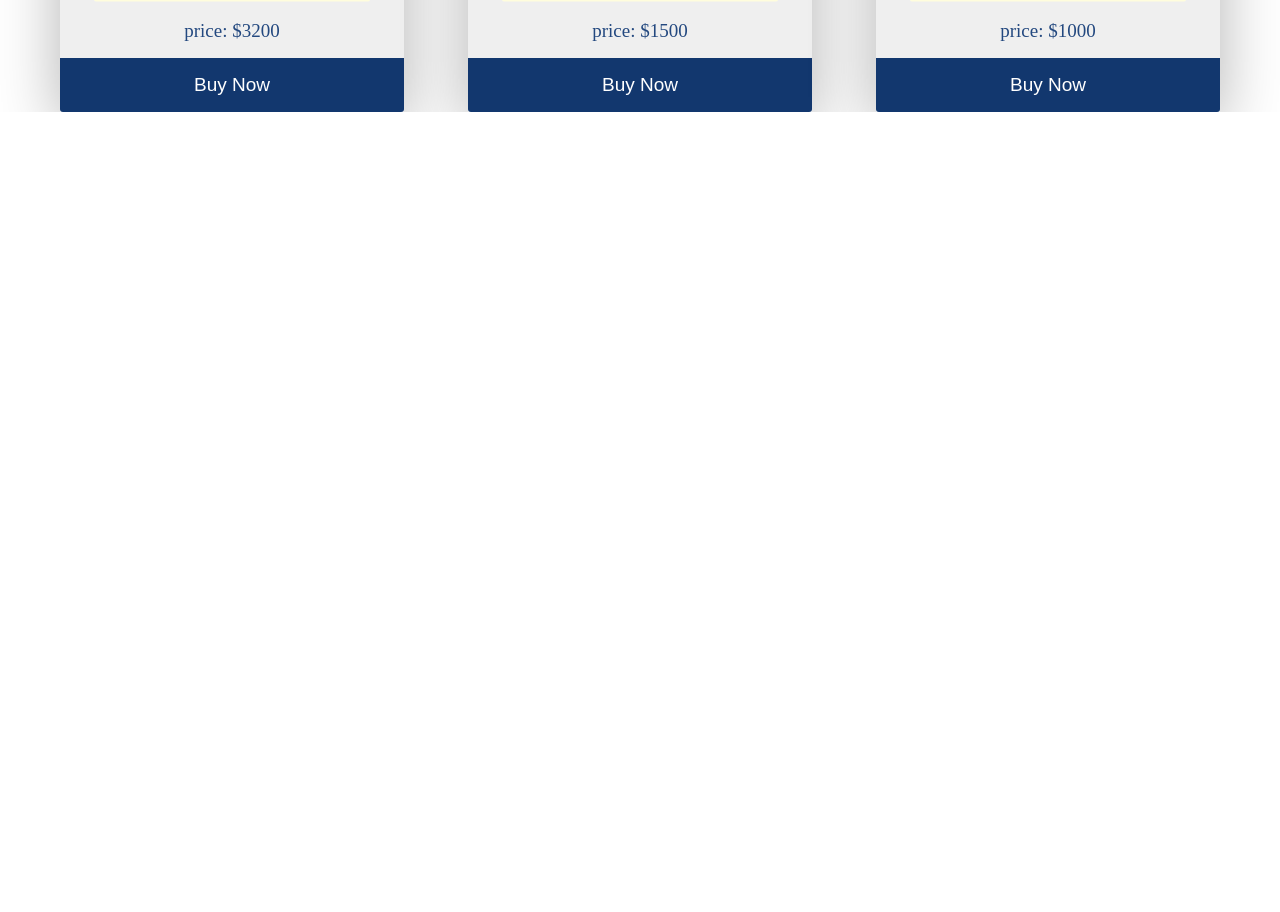
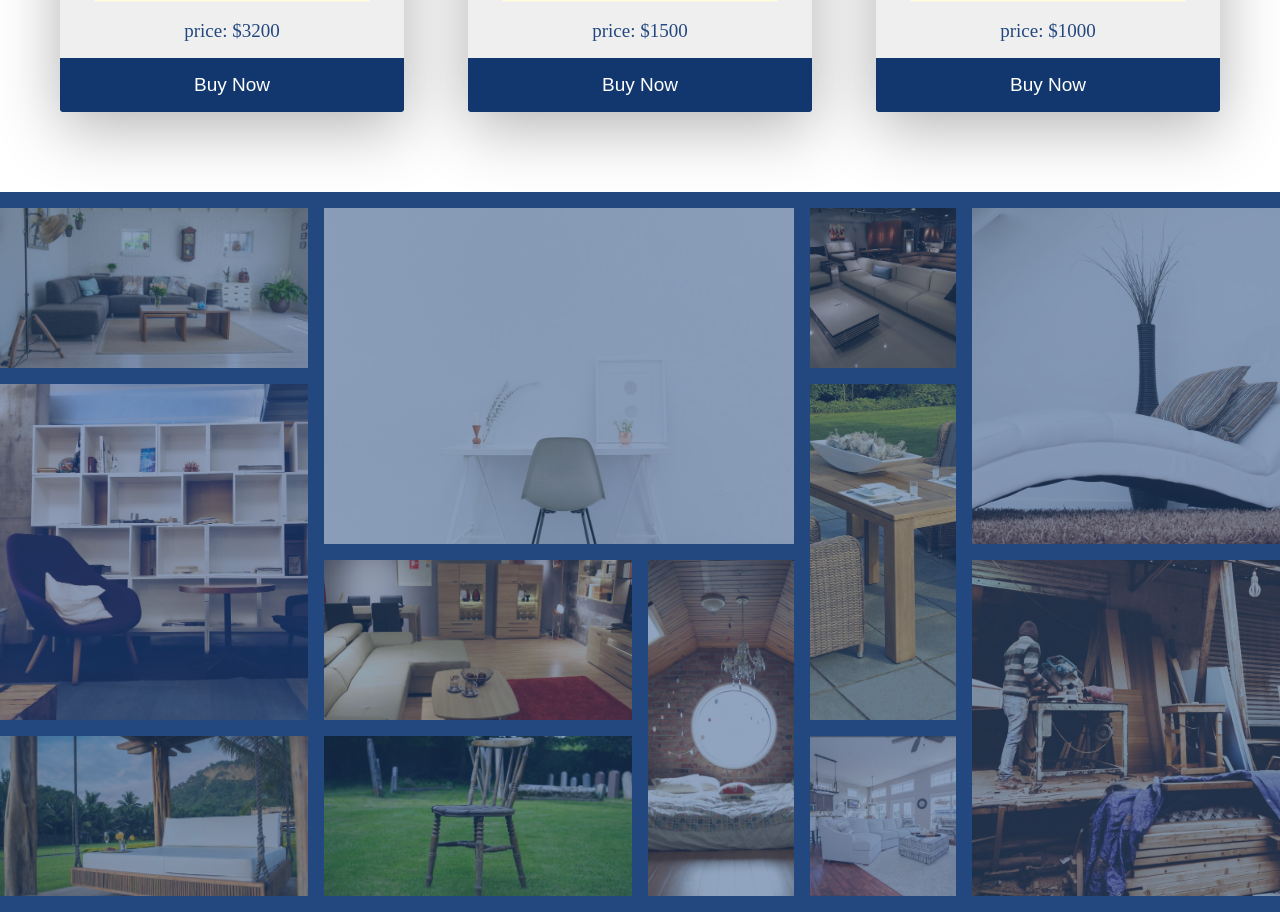
Before and after one commit to BohdanLytvynov/Furniture_Store_Web_Site, an Angular app in the folder furniture-store/: page / in a window 1280 px wide. Shown: the part 2480-3392 px from the top of the page. Before the commit the page ends 2592 px from the top, so only its background shows below. Built offline with nearby package versions, Linux system fonts and the light colour scheme; a web font is replaced by a local one.

Commit message:
gallery finished

```diff
--- /dev/null
+++ b/furniture-store/src/app/gallery/gallery.css
@@ -0,0 +1,81 @@
+.gallery{
+    display: grid;
+    grid-template-columns: repeat(8, minmax(1rem, 1fr));
+    grid-template-rows: repeat(4, 20vh);
+    grid-gap: 1.6rem;
+    margin-top: 6.4rem;
+    background-color: #23487f;
+    padding: 1.6rem 0;
+}
+
+.gallery-img{
+    width: 100%;
+    height: 100%;
+    object-fit: cover;
+    opacity: 0.5;
+    transition: opacity 0.5s;
+}
+
+.gallery-img:hover{
+    opacity: 1;
+}
+
+.img1{
+    grid-column: 1 / 3;
+    grid-row: 1/ 2;
+}
+
+.img2{
+    grid-column: 3 / 6;
+    grid-row: 1/ 3;
+}
+
+.img3{
+    grid-column: 6 / 7;
+    grid-row: 1/ 2;
+}
+
+.img4{
+    grid-column: 7 / 9;
+    grid-row: 1 / 3;
+}
+
+.img5{
+    grid-column: 1 / 3;
+    grid-row: 2 / 4;
+}
+
+.img6{
+    grid-column: 3 / 5;
+    grid-row: 3 / 4;
+}
+
+.img7{
+    grid-column: 6 / 7;
+    grid-row: 2 / 4;
+}
+
+.img8{
+    grid-column: 5 / 6;
+    grid-row: 3 / 5;
+}
+
+.img9{
+    grid-column: 1 / 3;
+    grid-row: 4 / 5;
+}
+
+.img10{
+    grid-column: 3 / 5;
+    grid-row: 4 / 5;
+}
+
+.img11{
+    grid-column: 3 / 5;
+    grid-row: 4 / 5;
+}
+
+.img12{
+    grid-column: 7 / 9;
+    grid-row: 3 / 5;
+}
--- /dev/null
+++ b/furniture-store/src/app/gallery/gallery.html
@@ -0,0 +1,38 @@
+<section class="gallery">
+    <img src="img/gallery-img-1.jpeg"
+    alt="1 image of the Gallery"
+    class="gallery-img img1">
+    <img src="img/gallery-img-2.jpeg"
+    alt="2 image of the Gallery"
+    class="gallery-img img2">
+    <img src="img/gallery-img-3.jpeg"
+    alt="3 image of the Gallery"
+    class="gallery-img img3">
+    <img src="img/gallery-img-4.jpeg"
+    alt="4 image of the Gallery"
+    class="gallery-img img4">
+    <img src="img/gallery-img-5.jpeg"
+    alt="5 image of the Gallery"
+    class="gallery-img img5">
+    <img src="img/gallery-img-6.jpeg"
+    alt="6 image of the Gallery"
+    class="gallery-img img6">
+    <img src="img/gallery-img-7.jpeg"
+    alt="7 image of the Gallery"
+    class="gallery-img img7">
+    <img src="img/gallery-img-8.jpeg"
+    alt="8 image of the Gallery"
+    class="gallery-img img8">
+    <img src="img/gallery-img-9.jpeg"
+    alt="9 image of the Gallery"
+    class="gallery-img img9">
+    <img src="img/gallery-img-10.jpeg"
+    alt="10 image of the Gallery"
+    class="gallery-img img19">
+    <img src="img/gallery-img-11.jpeg"
+    alt="11 image of the Gallery"
+    class="gallery-img img11">
+    <img src="img/gallery-img-12.jpeg"
+    alt="12 image of the Gallery"
+    class="gallery-img img12">
+</section>
--- a/furniture-store/src/app/master/master.css
+++ b/furniture-store/src/app/master/master.css
@@ -228,3 +228,8 @@
     grid-column: 2 / 10;
     grid-row: 6 / 7;
 }
+
+.gallery{
+    grid-row: 7 / 8;
+    grid-column: 1 / -1;
+}
--- a/furniture-store/src/app/master/master.html
+++ b/furniture-store/src/app/master/master.html
@@ -205,4 +205,5 @@
     <app-banner class="banner-element"></app-banner>
     <app-day-offer class="day-offer"></app-day-offer>
     <app-best-selling class="best-selling"></app-best-selling>
+    <app-gallery class="gallery"></app-gallery>
 </div>
--- a/furniture-store/src/app/master/master.ts
+++ b/furniture-store/src/app/master/master.ts
@@ -2,10 +2,11 @@ import { Component } from '@angular/core';
 import { Banner } from "../banner/banner";
 import { DayOffer } from "../day-offer/day-offer";
 import { BestSelling } from "../best-selling/best-selling";
+import { Gallery } from "../gallery/gallery";
 
 @Component({
   selector: 'app-master',
-  imports: [Banner, DayOffer, BestSelling],
+  imports: [Banner, DayOffer, BestSelling, Gallery],
   templateUrl: './master.html',
   styleUrl: './master.css'
 })
```
Also changed, not shown: furniture-store/src/app/gallery/gallery.ts (added, +11 -0 lines), 1 other file (tests, documents, lock files or other folders).
